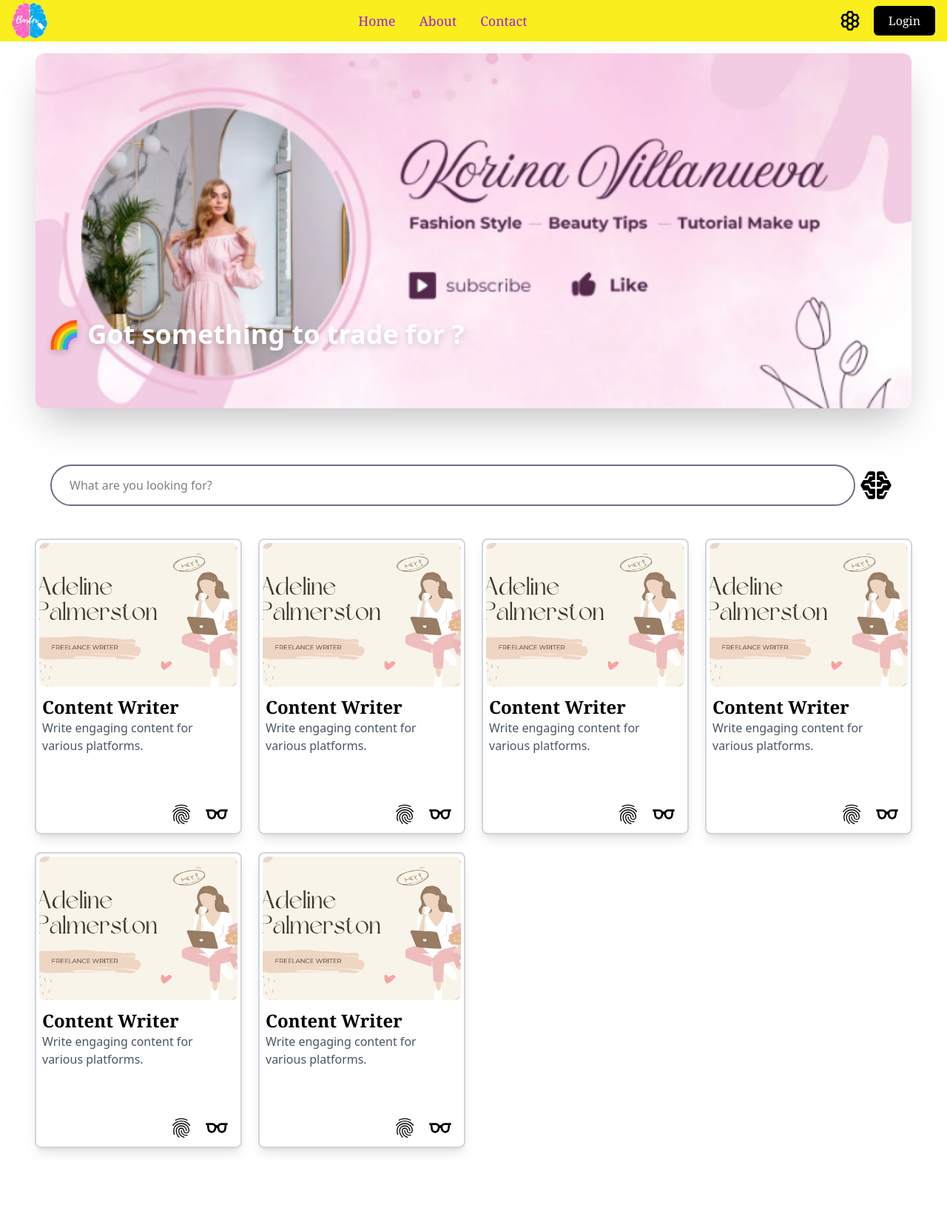
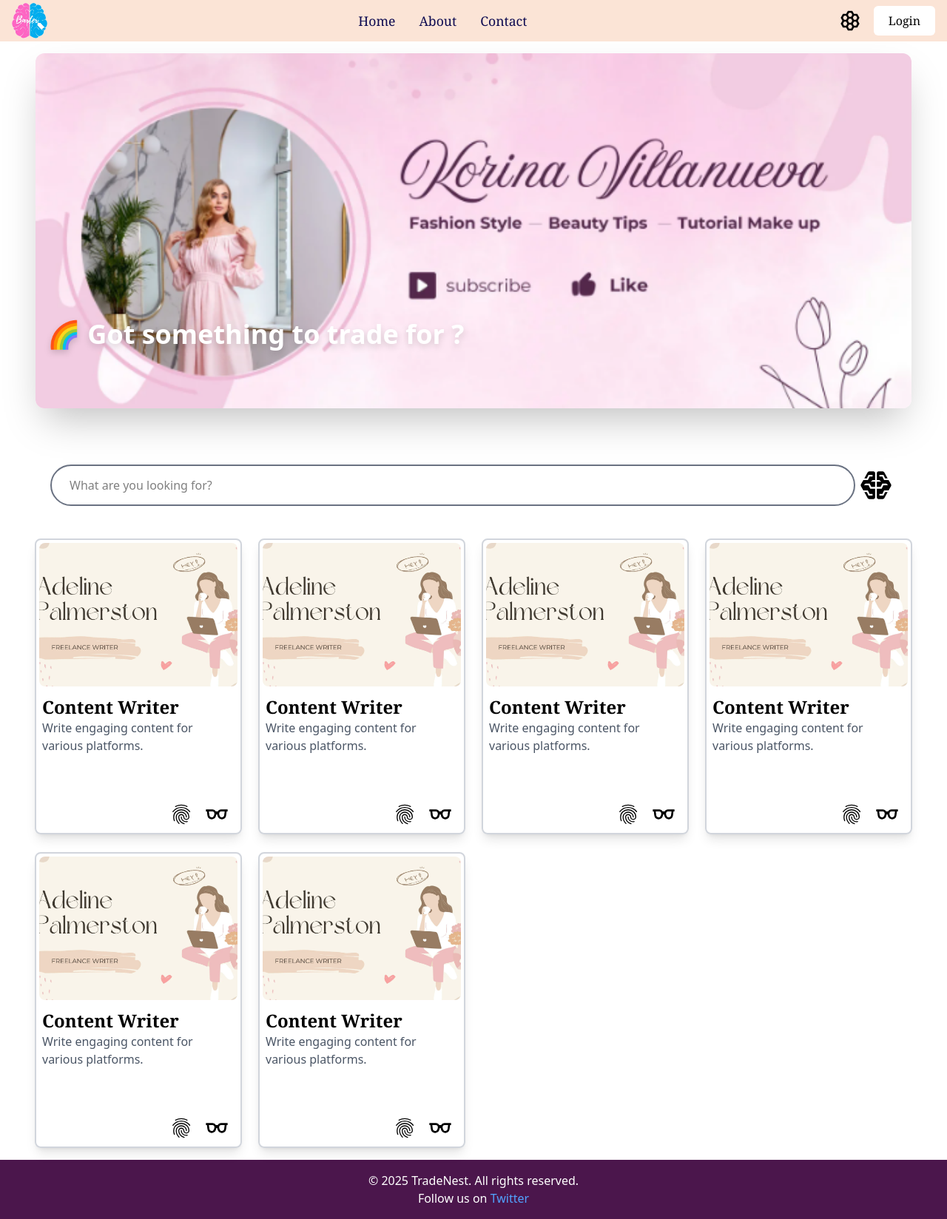
Before and after one commit to iam-aadityasingh/tradenest, a React (Vite) app: page /about in a window 1280 px wide. Shown: the whole page at 74% size. Before the commit the page ends 1568 px from the top, so only its background shows below. Built offline with nearby package versions, Linux system fonts and the light colour scheme.

Commit message:
Changed website theme

```diff
--- a/src/App.tsx
+++ b/src/App.tsx
@@ -1,6 +1,7 @@
 import './index.css';
 import Navbar from './components/Navbar/navbar';
 import Dashboard from './components/Dashboard/dashboard';
+import Footer from './components/Footer/footer';
 
 export default function App() {
 
@@ -8,6 +9,7 @@ export default function App() {
     <div className="App">
       <Navbar />
       <Dashboard />
+      <Footer />
     </div>
   )
 }
--- /dev/null
+++ b/src/components/Footer/footer.tsx
@@ -0,0 +1,16 @@
+import { Suspense } from 'react'
+
+export default function footer() {
+  return (
+    <div>
+        <Suspense fallback={<div>Loading Footer...</div>}>
+            <footer className="bg-[#4B164C] text-white py-4">
+                <div className="container mx-auto text-center">
+                    <p>&copy; {new Date().getFullYear()} TradeNest. All rights reserved.</p>
+                    <p>Follow us on <a href="https://twitter.com/tradenest" className="text-blue-400">Twitter</a></p>
+                </div>
+            </footer>
+        </Suspense>
+    </div>
+  )
+}
--- a/src/components/Navbar/navbar.tsx
+++ b/src/components/Navbar/navbar.tsx
@@ -17,7 +17,7 @@ export default function Navbar() {
   return (
     <div className="sticky top-0 z-50">
       <Suspense fallback={<div><big><i>Loading navbar...</i></big></div>}>
-        <div className="navbar h-14 bg-[#FAEE1C] flex items-center justify-between px-4">
+        <div className="navbar h-14 bg-[#FBE4D6] flex items-center justify-between px-4">
           <div className="logo">
             <img src={logo_white} alt="logo" className="h-12 w-12" />
           </div>
@@ -53,7 +53,7 @@ export default function Navbar() {
 
         {/* Side Navbar for Mobile */}
         <div
-          className={`sidebar md:hidden transition-[left] duration-500 ease-in-out absolute top-14 w-[250px] bg-[#FAEE1C] z-40
+          className={`sidebar md:hidden transition-[left] duration-500 ease-in-out absolute top-14 w-[250px] bg-[#F8E7F6] z-40
           ${isToggled ? 'left-0' : '-left-[250px]'}`}
           style={{ height: 'calc(100vh - 56px)' }}
         >
--- a/src/index.css
+++ b/src/index.css
@@ -5,7 +5,7 @@
 }
 
 .nav-link {
-    @apply text-[1.1rem] text-[#9C1DE7] hover:text-[#581B98] transition duration-250;
+    @apply text-[1.1rem] text-[#0C0950] hover:text-[#F3F8FF] transition duration-250;
 }
 
 .side-link {
@@ -17,5 +17,5 @@
 }
 
 .btn {
-    @apply bg-black text-white px-5 py-2 rounded-md hover:bg-[#F3558E] transition duration-250;
+    @apply bg-white text-black px-5 py-2 rounded-md hover:bg-[#161179] hover:text-white transition duration-250;
 }
```
